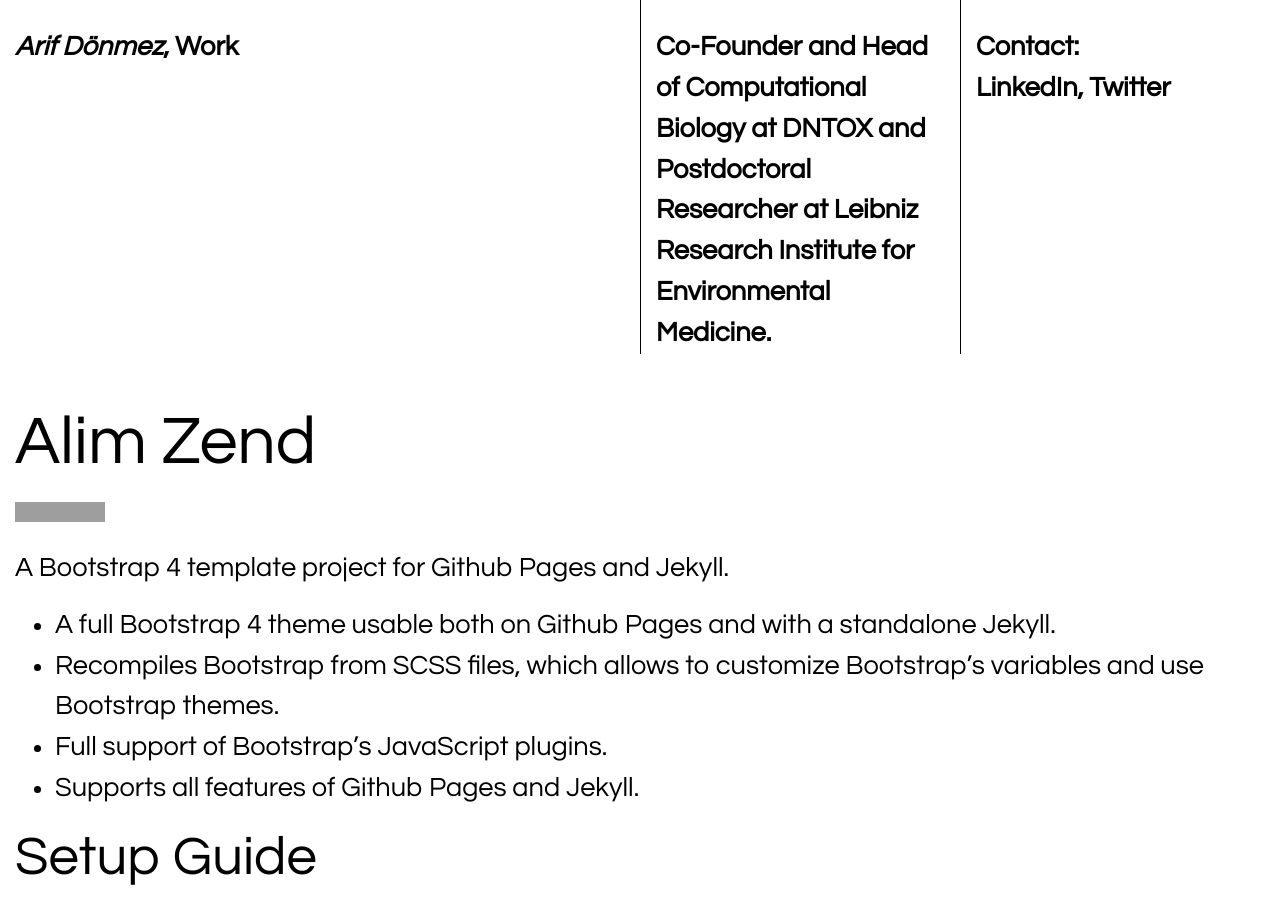
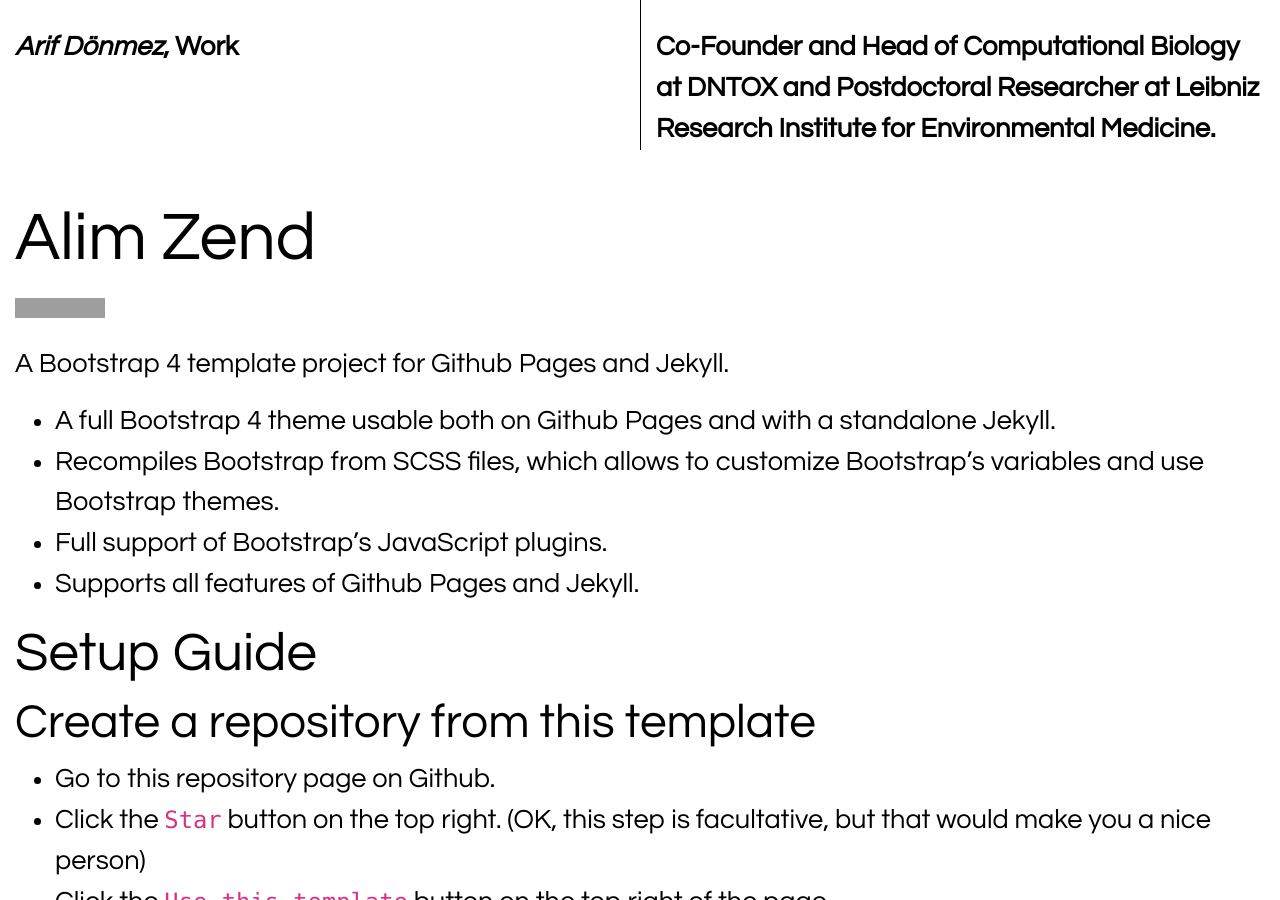
Before and after one commit to alim-zend/alim-zend.github.io, a Jekyll site: the page built from index.md, in a window 1280 px wide and 900 px high. Built offline with Jekyll 4.4.1, drawn with Linux system fonts in a browser that asks for light colours; grey boxes are pictures that could not be loaded.

Commit message:
Update header.html

```diff
--- a/_includes/header.html
+++ b/_includes/header.html
@@ -10,9 +10,9 @@
       <div class="col-sm" style="font-weight:bold;border-width: thin;border-left-style: solid;padding-top: 1em;">
         Co-Founder and Head of Computational Biology at DNTOX and Postdoctoral Researcher at Leibniz Research Institute for Environmental Medicine.
       </div>
-      <div class="col-sm" style="font-weight:bold;border-width: thin;border-left-style: solid;padding-top: 1em;">
+      <!-- <div class="col-sm" style="font-weight:bold;border-width: thin;border-left-style: solid;padding-top: 1em;">
         Contact: <br />LinkedIn, Twitter
-      </div>
+      </div> -->
     </div>
   </div>
 </header>
```
